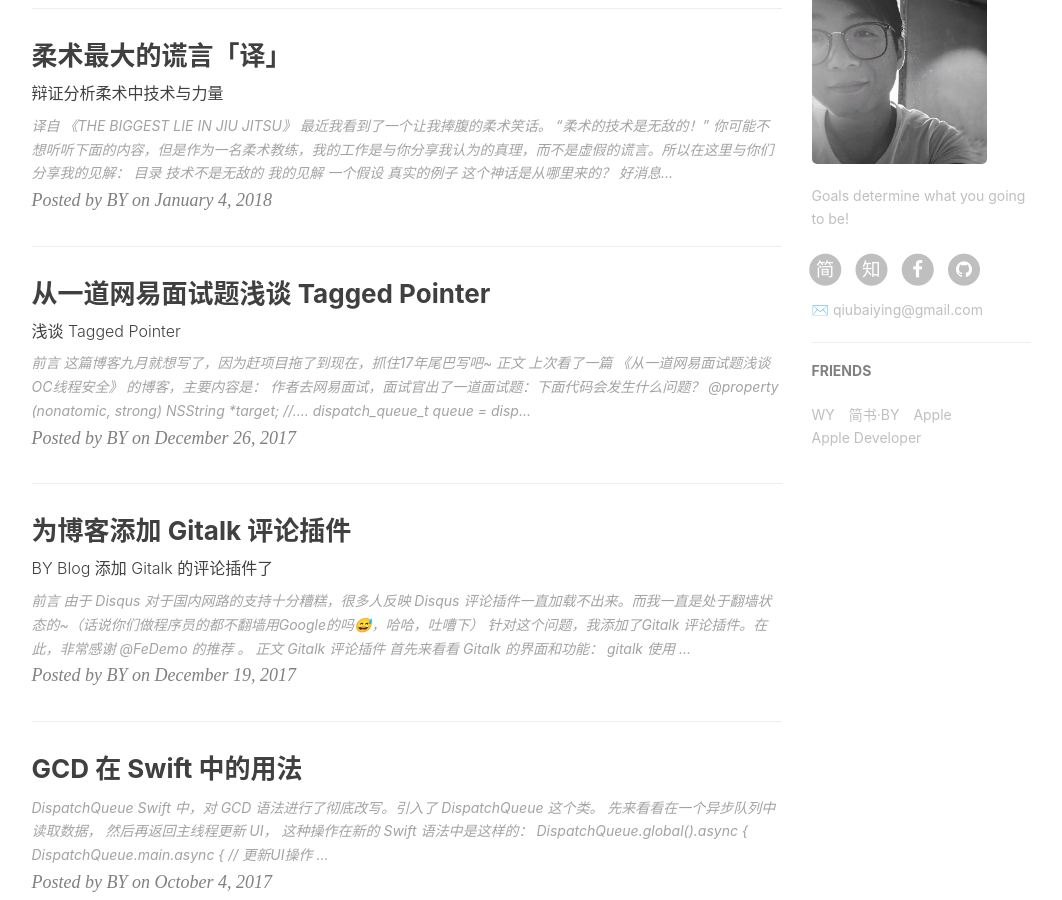
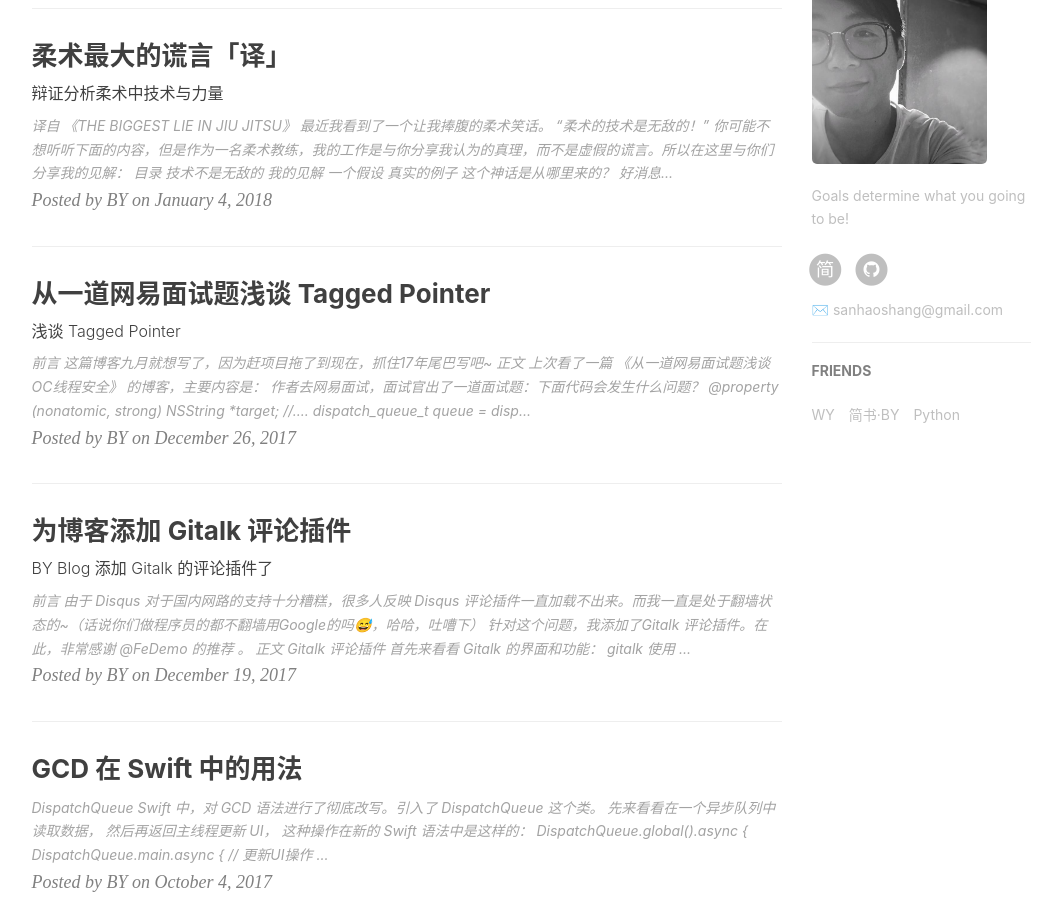
Before and after one commit to shangsanhao/coder.github.io, a Jekyll site: the page built from index.html, in a window 1280 px wide and 900 px high, scrolled down 880 px. Shown: the whole window, without its empty margins (136-1198 px from the left). Built offline with Jekyll 4.4.1, drawn with Linux system fonts in a browser that asks for light colours; nearby versions of some CDN libraries; the list of posts is cut into pages by our own code; comment, search, counter and statistics services are not loaded.

Commit message:
Update _config.yml
chg:settings

```diff
--- a/_config.yml
+++ b/_config.yml
@@ -1,11 +1,11 @@
 # Site settings
 title: BY Blog
-SEOTitle: 柏荧的博客 | BY Blog
+SEOTitle: 🎵的博客 | BY Blog
 header-img: img/post-bg-desk.jpg
-email: qiubaiying@gmail.com
+email: sanhaoshang@gmail.com
 description: "Every failure is leading towards success."
-keyword: "BY, BY Blog, 柏荧的博客, qiubaiying, 邱柏荧, iOS, Apple, iPhone"
-url: "http://qiubaiying.github.io"          # your host, for absolute URL
+keyword: "BY, BY Blog, 🎵的博客, sanhaoshang, 尚应富, Python, Docker, Linux"
+url: "http://shangsanhao.github.io"          # your host, for absolute URL
 baseurl: ""      # for example, '/blog' if your blog hosted on 'host/blog'
 github_repo: "https://github.com/qiubaiying/qiubaiying.github.io.git" # you code repository
 
@@ -18,12 +18,12 @@ sidebar-avatar: /img/about-BY-gentle.jpg      # use absolute URL, seeing it's us
 
 # SNS settings
 RSS: false
-# weibo_username:     qiubaiying
-zhihu_username:     qiubaiying
-github_username:    qiubaiying
-facebook_username:  baiying.qiu.7
-jianshu_username:   e71990ada2fd
-#twitter_username:   qiubaiying
+# weibo_username:
+#zhihu_username:
+github_username:    shangsanhao
+#facebook_username:
+jianshu_username:   809750ad24b9
+#twitter_username:
 
 
 
@@ -100,15 +100,12 @@ service-worker: true
 friends: [
     {
         title: "WY",
-        href: "http://zhengwuyang.com"
+        href: "http://seo-coder.com"
     },{
         title: "简书·BY",
-        href: "http://www.jianshu.com/u/e71990ada2fd"
+        href: "http://www.jianshu.com/u/809750ad24b9"
     },{
-        title: "Apple",
-        href: "https://apple.com"
-    },{
-        title: "Apple Developer",
-        href: "https://developer.apple.com/"
+        title: "Python",
+        href: "https://python.org"
     }
 ]
```
